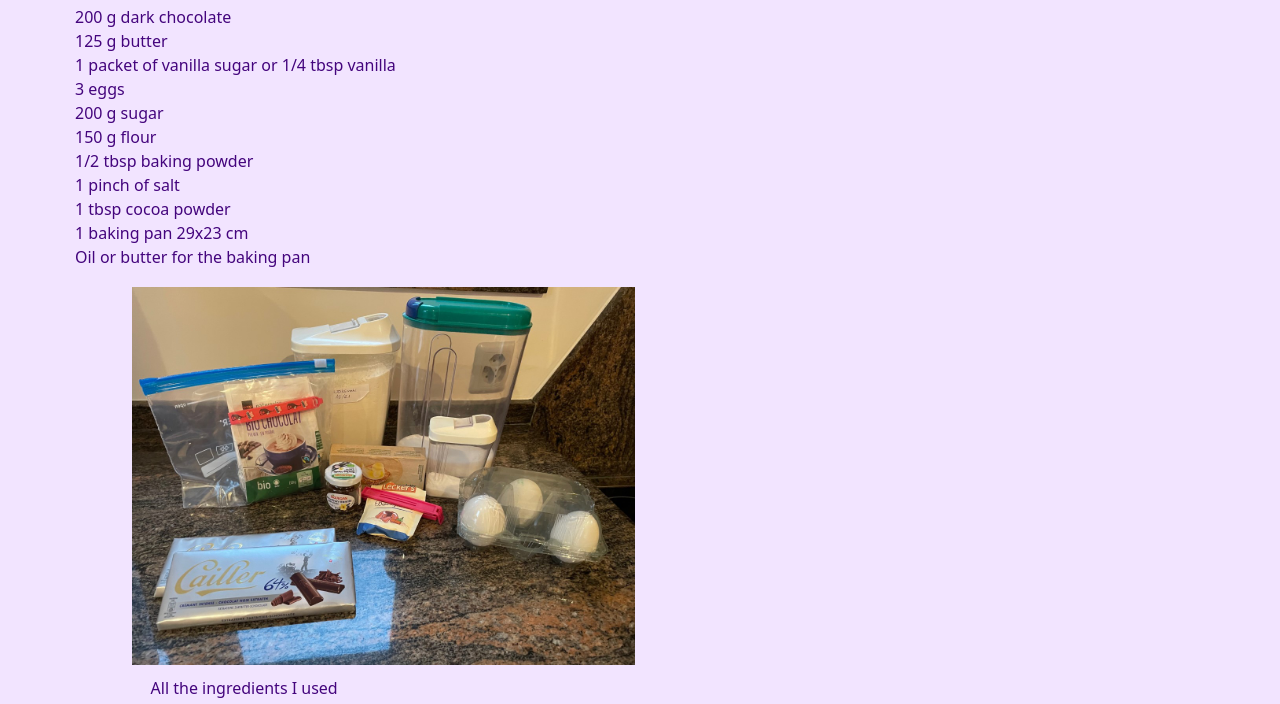
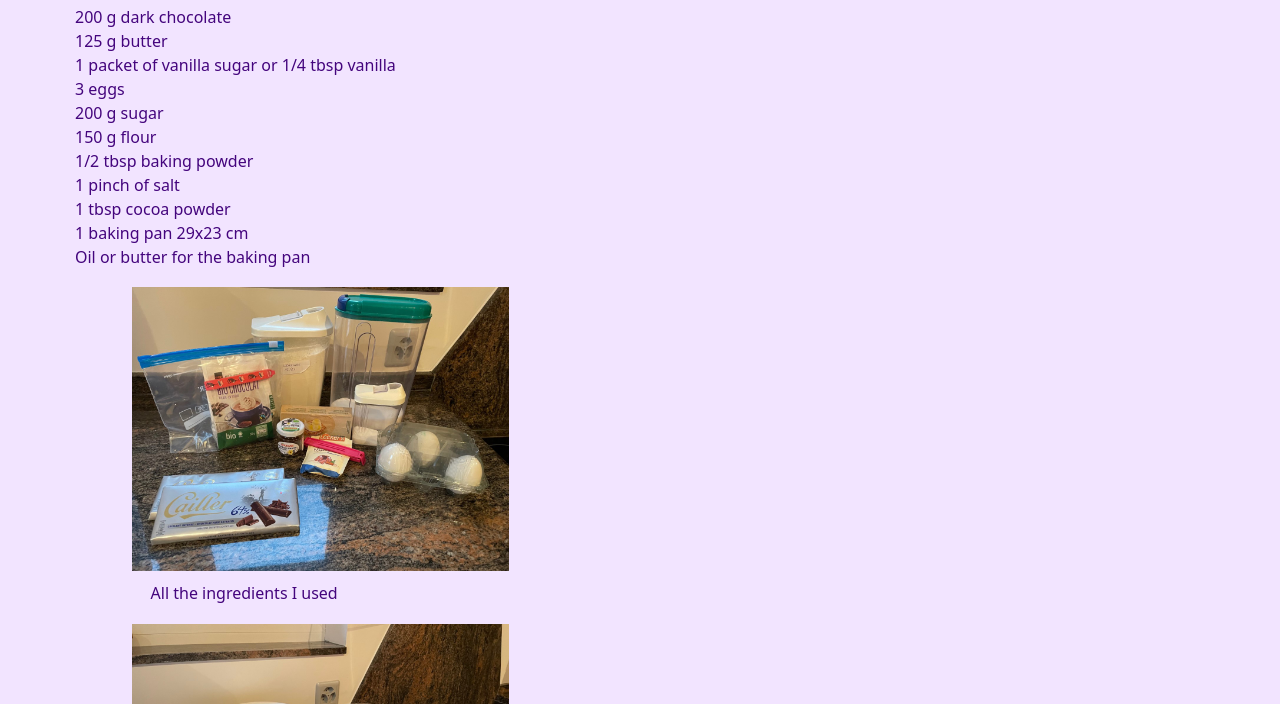
Before and after one commit to AW0000/AW0000.github.io, a plain HTML site: page index.html in a window 1280 px wide. Shown: the part 248-952 px from the top of the page. Drawn offline with nearby package versions, Linux system fonts and the light colour scheme; files that its build step writes are made by us from their sources.

Commit message:
moved the files

```diff
--- a/RecipePageBLJ2021AmWal/style.css
+++ b/style.css
@@ -57,7 +57,7 @@ li {
   }
 
 img {
-  max-width: 200% !important;
+  max-width: 10cm !important;
   margin-left: 5%;
   margin-bottom: -1cm;
   margin-right: -100rem !important;
```
Also changed, not shown: bakingTips.html (renamed from RecipePageBLJ2021AmWal/bakingTips.html).
